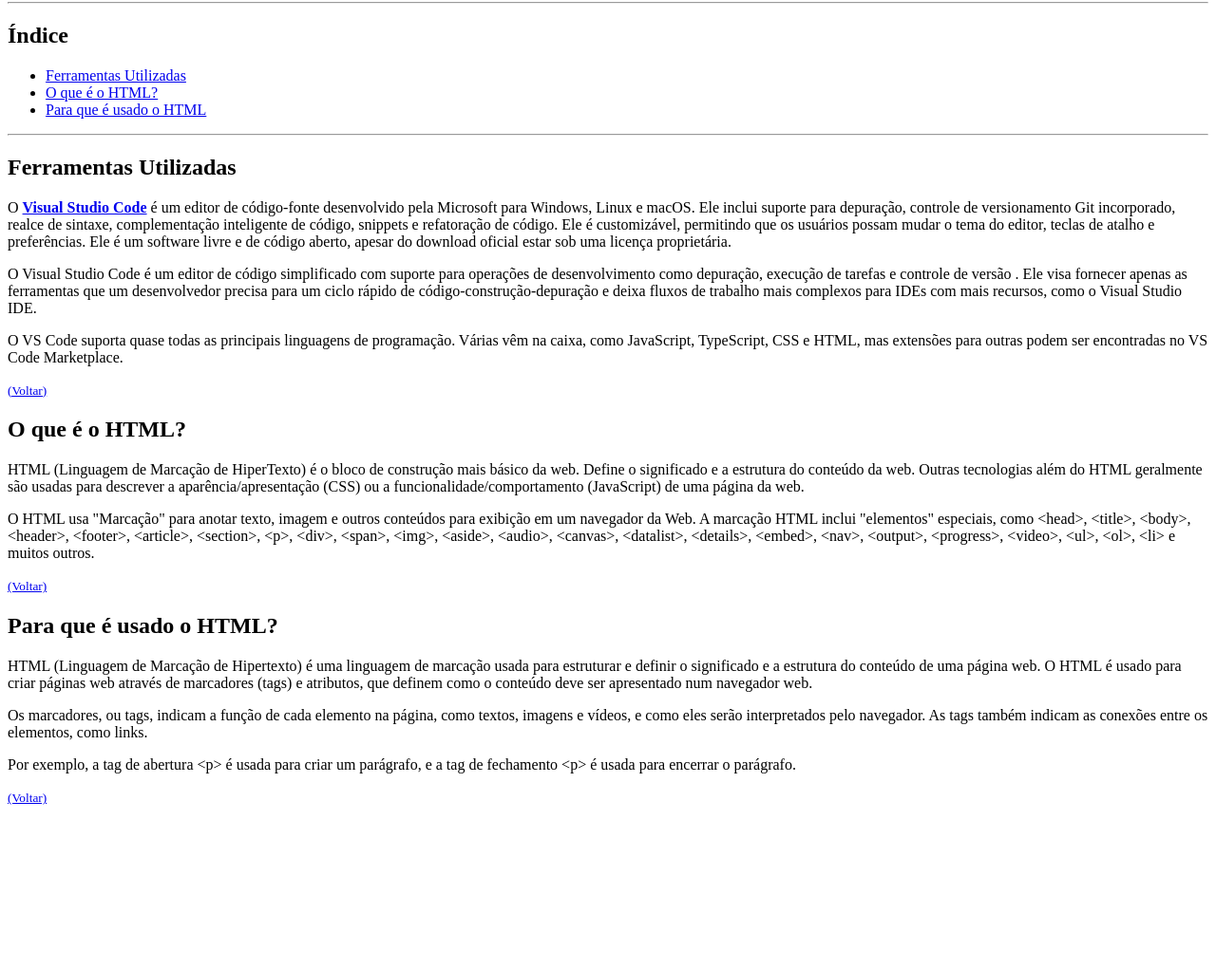
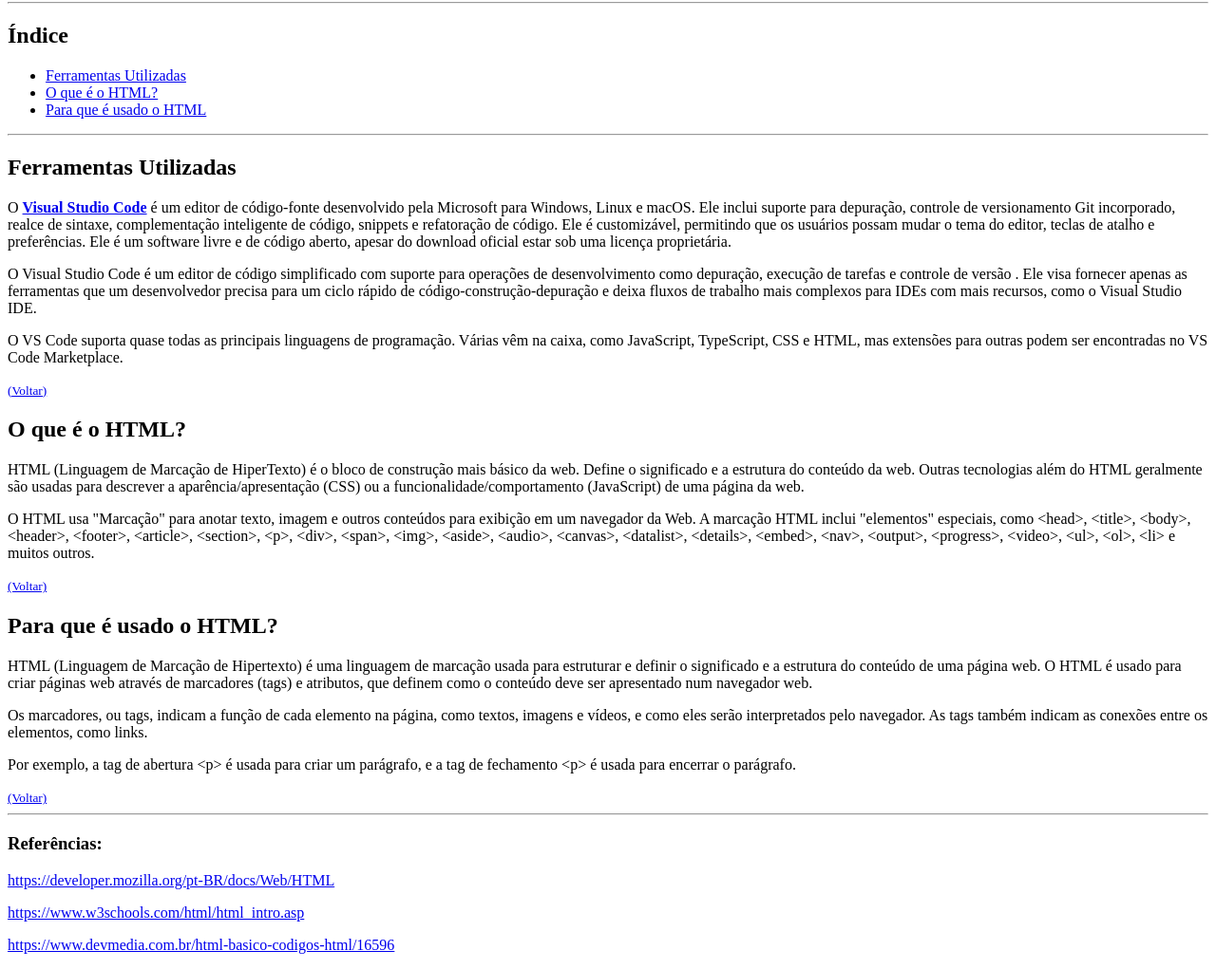
Before and after one commit to Fe-Borges/Site-DIO, a plain HTML site: page index.html in a window 1280 px wide. Shown: the part 78-1099 px from the top of the page at 95% size. Before the commit the page ends 935 px from the top, so only its background shows below. Drawn offline with Linux system fonts and the light colour scheme.

Commit message:
Adicionando as Referências

```diff
--- a/index.html
+++ b/index.html
@@ -33,5 +33,10 @@
     <p>Os marcadores, ou tags, indicam a função de cada elemento na página, como textos, imagens e vídeos, e como eles serão interpretados pelo navegador. As tags também indicam as conexões entre os elementos, como links.</p>
     <p>Por exemplo, a tag de abertura &lt;p&gt; é usada para criar um parágrafo, e a tag de fechamento &lt;p&gt; é usada para encerrar o parágrafo. </p>
     <small><a href="#Voltar">(Voltar)</a></small>
+<hr>
+    <h3>Referências:</h3>
+    <p><a href="https://developer.mozilla.org/pt-BR/docs/Web/HTML">https://developer.mozilla.org/pt-BR/docs/Web/HTML</a></p>
+    <p><a href="https://www.w3schools.com/html/html_intro.asp">https://www.w3schools.com/html/html_intro.asp</a></p>
+    <p><a href="https://www.devmedia.com.br/html-basico-codigos-html/16596">https://www.devmedia.com.br/html-basico-codigos-html/16596</a></p>
 </body>
 </html>
```
